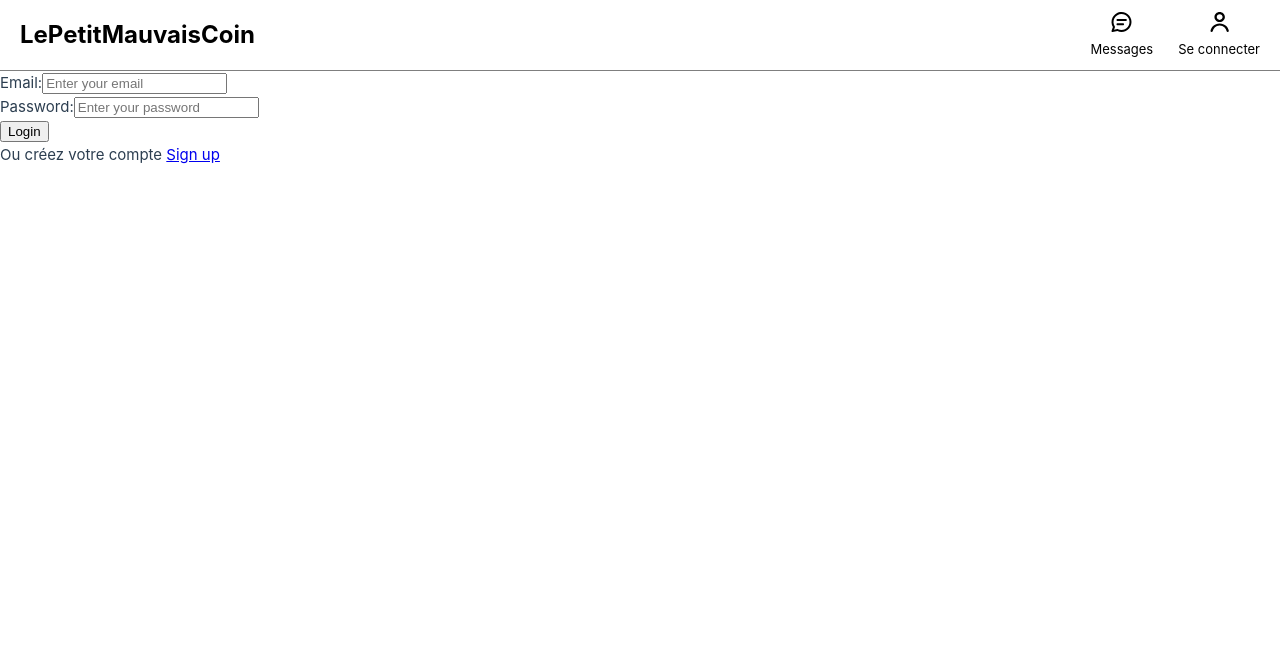
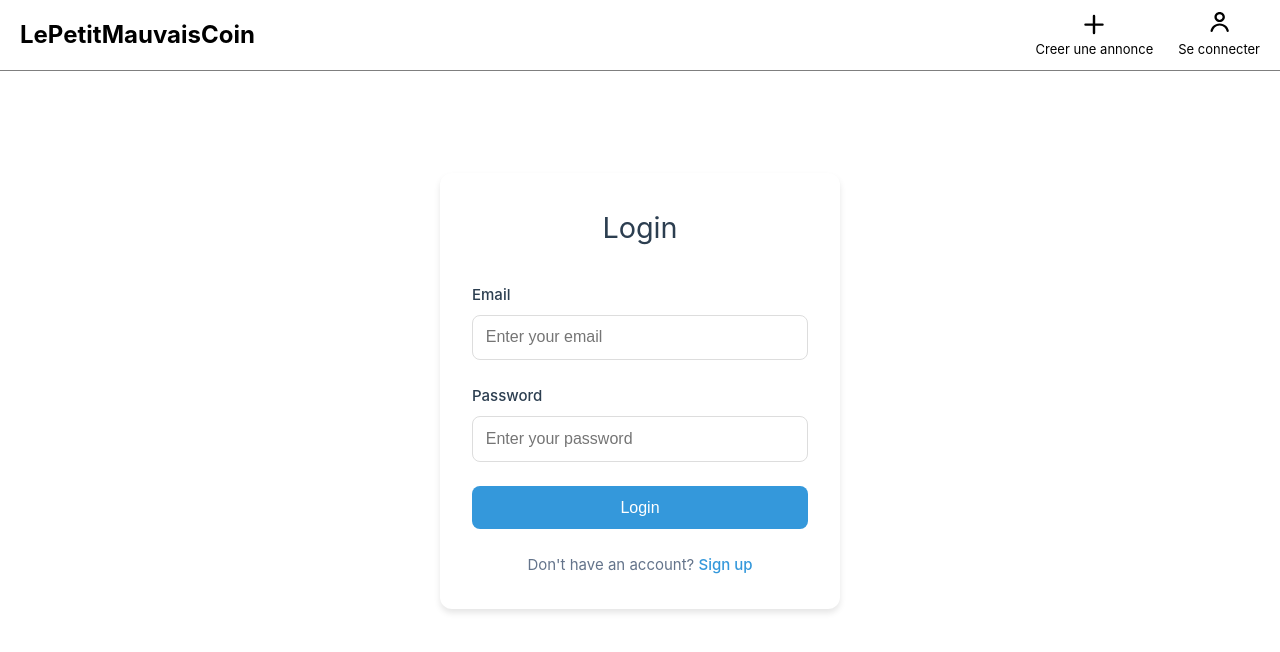
Before and after one commit to Wesome0674/site-petite-annonce, a Vue app: page /logIn in a window 1280 px wide. Shown: the top 652 px of the page. Built offline with nearby package versions, Linux system fonts and the light colour scheme; the HTML template or start-up script is replaced by a standard one.

Commit message:
:sparkles: finished project

```diff
--- a/src/components/forms/credentials/LogIn.vue
+++ b/src/components/forms/credentials/LogIn.vue
@@ -62,7 +62,8 @@ async function verifyPassword(e: Event) {
         email: user.email,
         timestamp: new Date().getTime(),
       })
-      router.push('/') // Redirect to home page after successful login
+      window.location.reload() // Reload the page
+      window.location.href = "/"
     } else {
       error.value = 'Invalid email or password'
     }
@@ -80,13 +81,16 @@ async function verifyPassword(e: Event) {
 </script>
 
 <template>
+  <div class="login-container">
     <form class="login-form" @submit="verifyPassword">
+      <h2 class="form-title">Login</h2>
+
       <div v-if="error" class="error-message">
         {{ error }}
       </div>
 
       <div class="form-group">
-      <label for="email">Email:</label>
+        <label for="email">Email</label>
         <input
           type="email"
           id="email"
@@ -98,7 +102,7 @@ async function verifyPassword(e: Event) {
       </div>
 
       <div class="form-group">
-      <label for="password">Password:</label>
+        <label for="password">Password</label>
         <input
           type="password"
           id="password"
@@ -112,21 +116,129 @@ async function verifyPassword(e: Event) {
       <button type="submit" class="submit-btn" :disabled="isLoading">
         {{ isLoading ? 'Logging in...' : 'Login' }}
       </button>
-    <p>Ou créez votre compte <a href="/signUp">Sign up</a></p>
+
+      <p class="signup-link">
+        Don't have an account? <a href="/signUp">Sign up</a>
+      </p>
     </form>
+  </div>
 </template>
 
 <style scoped>
+.login-container {
+  display: flex;
+  justify-content: center;
+  align-items: center;
+  min-height: 80vh;
+  padding: 20px;
+}
+
+.login-form {
+  width: 100%;
+  max-width: 400px;
+  padding: 2rem;
+  background: white;
+  border-radius: 12px;
+  box-shadow: 0 4px 6px rgba(0, 0, 0, 0.1);
+}
+
+.form-title {
+  text-align: center;
+  color: #2c3e50;
+  margin-bottom: 2rem;
+  font-size: 1.8rem;
+}
+
+.form-group {
+  margin-bottom: 1.5rem;
+}
+
+.form-group label {
+  display: block;
+  margin-bottom: 0.5rem;
+  color: #2c3e50;
+  font-weight: 500;
+}
+
+input {
+  width: 100%;
+  padding: 0.8rem;
+  border: 1px solid #ddd;
+  border-radius: 8px;
+  font-size: 1rem;
+  transition: all 0.3s ease;
+}
+
+input:focus {
+  outline: none;
+  border-color: #3498db;
+  box-shadow: 0 0 0 2px rgba(52, 152, 219, 0.2);
+}
+
+input:disabled {
+  background-color: #f5f5f5;
+  cursor: not-allowed;
+}
+
 .error-message {
-  color: #dc3545;
-  margin-bottom: 1rem;
-  padding: 0.5rem;
-  border-radius: 4px;
-  background-color: #f8d7da;
+  background-color: #fee2e2;
+  border: 1px solid #fecaca;
+  color: #dc2626;
+  padding: 0.75rem;
+  border-radius: 8px;
+  margin-bottom: 1.5rem;
+  font-size: 0.9rem;
+}
+
+.submit-btn {
+  width: 100%;
+  padding: 0.8rem;
+  background-color: #3498db;
+  color: white;
+  border: none;
+  border-radius: 8px;
+  font-size: 1rem;
+  font-weight: 500;
+  cursor: pointer;
+  transition: all 0.3s ease;
+}
+
+.submit-btn:hover:not(:disabled) {
+  background-color: #2980b9;
+  transform: translateY(-2px);
 }
 
 .submit-btn:disabled {
   opacity: 0.7;
   cursor: not-allowed;
+  transform: none;
+}
+
+.signup-link {
+  text-align: center;
+  margin-top: 1.5rem;
+  color: #64748b;
+}
+
+.signup-link a {
+  color: #3498db;
+  text-decoration: none;
+  font-weight: 500;
+  transition: color 0.3s ease;
+}
+
+.signup-link a:hover {
+  color: #2980b9;
+  text-decoration: underline;
+}
+
+@media (max-width: 480px) {
+  .login-form {
+    padding: 1.5rem;
+  }
+
+  .form-title {
+    font-size: 1.5rem;
+  }
 }
 </style>
--- a/src/components/forms/credentials/SignUp.vue
+++ b/src/components/forms/credentials/SignUp.vue
@@ -47,19 +47,22 @@ async function createUser(e: Event) {
 </script>
 
 <template>
-  <form class="login-form" @submit="createUser">
+  <div class="signup-container">
+    <form class="signup-form" @submit="createUser">
+      <h2 class="form-title">Create Account</h2>
+
       <div class="form-group">
-      <label for="name">Name:</label>
+        <label for="name">Name</label>
         <input type="text" id="name" v-model="name" required placeholder="Enter your name" />
       </div>
 
       <div class="form-group">
-      <label for="email">Email:</label>
+        <label for="email">Email</label>
         <input type="email" id="email" v-model="email" required placeholder="Enter your email" />
       </div>
 
       <div class="form-group">
-      <label for="password">Password:</label>
+        <label for="password">Password</label>
         <input
           type="password"
           id="password"
@@ -70,8 +73,113 @@ async function createUser(e: Event) {
       </div>
 
       <button type="submit" class="submit-btn">Sign Up</button>
-    <p>Ou connectez-vous <a href="/logIn">Log in</a></p>
+
+      <p class="login-link">
+        Already have an account? <a href="/logIn">Log in</a>
+      </p>
     </form>
+  </div>
 </template>
 
-<style scoped></style>
+<style scoped>
+.signup-container {
+  display: flex;
+  justify-content: center;
+  align-items: center;
+  min-height: 80vh;
+  padding: 20px;
+}
+
+.signup-form {
+  width: 100%;
+  max-width: 400px;
+  padding: 2rem;
+  background: white;
+  border-radius: 12px;
+  box-shadow: 0 4px 6px rgba(0, 0, 0, 0.1);
+}
+
+.form-title {
+  text-align: center;
+  color: #2c3e50;
+  margin-bottom: 2rem;
+  font-size: 1.8rem;
+}
+
+.form-group {
+  margin-bottom: 1.5rem;
+}
+
+.form-group label {
+  display: block;
+  margin-bottom: 0.5rem;
+  color: #2c3e50;
+  font-weight: 500;
+}
+
+input {
+  width: 100%;
+  padding: 0.8rem;
+  border: 1px solid #ddd;
+  border-radius: 8px;
+  font-size: 1rem;
+  transition: all 0.3s ease;
+}
+
+input:focus {
+  outline: none;
+  border-color: #3498db;
+  box-shadow: 0 0 0 2px rgba(52, 152, 219, 0.2);
+}
+
+.submit-btn {
+  width: 100%;
+  padding: 0.8rem;
+  background-color: #3498db;
+  color: white;
+  border: none;
+  border-radius: 8px;
+  font-size: 1rem;
+  font-weight: 500;
+  cursor: pointer;
+  transition: all 0.3s ease;
+  margin-top: 1rem;
+}
+
+.submit-btn:hover {
+  background-color: #2980b9;
+  transform: translateY(-2px);
+}
+
+.submit-btn:active {
+  transform: translateY(0);
+}
+
+.login-link {
+  text-align: center;
+  margin-top: 1.5rem;
+  color: #64748b;
+}
+
+.login-link a {
+  color: #3498db;
+  text-decoration: none;
+  font-weight: 500;
+  transition: color 0.3s ease;
+}
+
+.login-link a:hover {
+  color: #2980b9;
+  text-decoration: underline;
+}
+
+@media (max-width: 480px) {
+  .signup-form {
+    padding: 1.5rem;
+  }
+
+  .form-title {
+    font-size: 1.5rem;
+  }
+}
+</style>
--- /dev/null
+++ b/src/components/icons/IconAddAnnonce.vue
@@ -0,0 +1,8 @@
+<template>
+    <svg fill="#000000" width="40" height="40" viewBox="0 0 24 24" id="plus" data-name="Flat Line"
+        xmlns="http://www.w3.org/2000/svg" class="icon flat-line">
+        <path id="primary" d="M5,12H19M12,5V19"
+            style="fill: none; stroke: rgb(0, 0, 0); stroke-linecap: round; stroke-linejoin: round; stroke-width: 2;">
+        </path>
+    </svg>
+</template>
--- a/src/components/navigation/Navigation_Top_Bar.vue
+++ b/src/components/navigation/Navigation_Top_Bar.vue
@@ -1,6 +1,28 @@
 <script setup lang="ts">
 import IconMessage from '../icons/IconMessage.vue'
 import IconMan from '../icons/IconMan.vue'
+import IconAddAnnonce from '../icons/IconAddAnnonce.vue'
+import { ref, onMounted } from 'vue'
+import { useRouter } from 'vue-router'
+
+const router = useRouter()
+const isUserConnected = ref(false)
+
+onMounted(() => {
+  checkUserConnection()
+})
+
+function checkUserConnection() {
+  const user = localStorage.getItem('userConnected')
+  isUserConnected.value = !!user
+}
+
+function handleLogout() {
+  localStorage.removeItem('userConnected')
+  document.cookie = 'authToken=; expires=Thu, 01 Jan 1970 00:00:00 UTC; path=/;'
+  isUserConnected.value = false
+  router.push('/login')
+}
 </script>
 
 <template>
@@ -9,13 +31,17 @@ import IconMan from '../icons/IconMan.vue'
       <h1>LePetitMauvaisCoin</h1>
     </RouterLink>
     <div class="link_container">
-      <a href="/my-messages">
-        <IconMessage />
-        <span>Messages</span>
+      <a href="/add-annonce">
+        <IconAddAnnonce />
+        <span>Creer une annonce</span>
       </a>
-      <a href="/logIn">
+      <a v-if="!isUserConnected" href="/logIn">
         <IconMan />
         <span>Se connecter</span>
+      </a>
+      <a v-else @click="handleLogout" class="logout-btn">
+        <IconMan />
+        <span>Se déconnecter</span>
       </a>
     </div>
   </section>
@@ -51,6 +77,15 @@ h1 {
   justify-content: end;
 }
 
+.logout-btn {
+  color: #dc3545 !important;
+  transition: color 0.3s ease;
+}
+
+.logout-btn:hover {
+  color: #bd2130 !important;
+}
+
 .link_container a {
   display: flex;
   text-decoration: none;
@@ -62,5 +97,10 @@ h1 {
   justify-content: space-between;
   width: max-content;
   height: 100%;
+  transition: transform 0.2s ease;
+}
+
+.link_container a:hover {
+  transform: translateY(-2px);
 }
 </style>
--- a/src/views/account/AnnouncementAddView.vue
+++ b/src/views/account/AnnouncementAddView.vue
@@ -1,24 +1,139 @@
 <template>
-  <div>
-    <form @submit.prevent="submit">
-      <label>
-        <input v-model="titre" type="text" name="titre" id="titre" placeholder="Titre" />
-      </label>
-      <label>
-        <input v-model="price" type="number" name="price" id="price" placeholder="Prix" />
-      </label>
-      <label>
-        <input v-model="desc" type="text" name="desc" id="description" placeholder="Description" />
-      </label>
-      <select v-model="categorie" name="categorie" id="categorie">
-        <option v-for="cat in All_data" :value="cat.idCategorie" :key="cat.idCategorie">
-          {{ cat.nom }}
-        </option>
-      </select>
-      <input type="submit" value="Créer une annonce" />
+  <div class="form-container">
+    <h2 class="form-title">Créer une nouvelle annonce</h2>
+    <form @submit.prevent="submit" class="annonce-form">
+      <div class="form-group">
+        <label for="titre">Titre</label>
+        <input v-model="titre" type="text" name="titre" id="titre" placeholder="Titre de l'annonce" />
+      </div>
+
+      <div class="form-group">
+        <label for="price">Prix</label>
+        <input v-model="price" type="number" name="price" id="price" placeholder="Prix en euros" />
+      </div>
+
+      <div class="form-group">
+        <label for="description">Description</label>
+        <textarea
+          v-model="desc"
+          name="desc"
+          id="description"
+          placeholder="Description détaillée de l'annonce"
+          rows="4"
+        ></textarea>
+      </div>
+
+      <div class="form-group">
+        <label for="categorie">Catégorie</label>
+        <select v-model="categorie" name="categorie" id="categorie">
+          <option v-for="cat in All_data" :value="cat.idCategorie" :key="cat.idCategorie">
+            {{ cat.nom }}
+          </option>
+        </select>
+      </div>
+
+      <button type="submit" class="submit-btn">Créer une annonce</button>
     </form>
   </div>
 </template>
+
+<style scoped>
+.form-container {
+  max-width: 600px;
+  margin: 2rem auto;
+  padding: 2rem;
+  background-color: white;
+  border-radius: 12px;
+  box-shadow: 0 4px 6px rgba(0, 0, 0, 0.1);
+}
+
+.form-title {
+  text-align: center;
+  color: #2c3e50;
+  margin-bottom: 2rem;
+  font-size: 1.8rem;
+}
+
+.annonce-form {
+  display: flex;
+  flex-direction: column;
+  gap: 1.5rem;
+}
+
+.form-group {
+  display: flex;
+  flex-direction: column;
+  gap: 0.5rem;
+}
+
+.form-group label {
+  font-weight: 500;
+  color: #2c3e50;
+  font-size: 0.95rem;
+}
+
+input,
+textarea,
+select {
+  padding: 0.8rem;
+  border: 1px solid #ddd;
+  border-radius: 8px;
+  font-size: 1rem;
+  transition: border-color 0.3s ease;
+}
+
+input:focus,
+textarea:focus,
+select:focus {
+  outline: none;
+  border-color: #3498db;
+  box-shadow: 0 0 0 2px rgba(52, 152, 219, 0.2);
+}
+
+textarea {
+  resize: vertical;
+  min-height: 100px;
+}
+
+select {
+  background-color: white;
+  cursor: pointer;
+}
+
+.submit-btn {
+  background-color: #3498db;
+  color: white;
+  padding: 1rem;
+  border: none;
+  border-radius: 8px;
+  font-size: 1rem;
+  font-weight: 500;
+  cursor: pointer;
+  transition: all 0.3s ease;
+  margin-top: 1rem;
+}
+
+.submit-btn:hover {
+  background-color: #2980b9;
+  transform: translateY(-2px);
+}
+
+.submit-btn:active {
+  transform: translateY(0);
+}
+
+/* Responsive Design */
+@media (max-width: 768px) {
+  .form-container {
+    margin: 1rem;
+    padding: 1.5rem;
+  }
+
+  .form-title {
+    font-size: 1.5rem;
+  }
+}
+</style>
 
 <script>
 import { ref, onMounted } from 'vue'
@@ -67,9 +182,9 @@ export default {
         type: 'annonces',
         titre: titre.value,
         description: desc.value,
-        prix: price.value.toString(), // Convert price to string
-        idUser: id_user.value.toString(), // Convert user ID to string
-        idCategorie: categorie.value, // Category ID
+        prix: price.value.toString(),
+        idUser: id_user.value.toString(),
+        idCategorie: categorie.value,
       }
 
       console.log(annonceData)
@@ -89,6 +204,8 @@ export default {
         })
         .then((data) => {
           console.log('Annonce created:', data)
+          window.location.reload() // Reload the page
+          window.location.href = '/' // Redirect to home page
         })
         .catch((error) => {
           console.error('Error creating annonce:', error)
```
Also changed, not shown: src/views/HomeView.vue (+89 -22 lines). Lines whose indentation alone changed are shown as unchanged.
